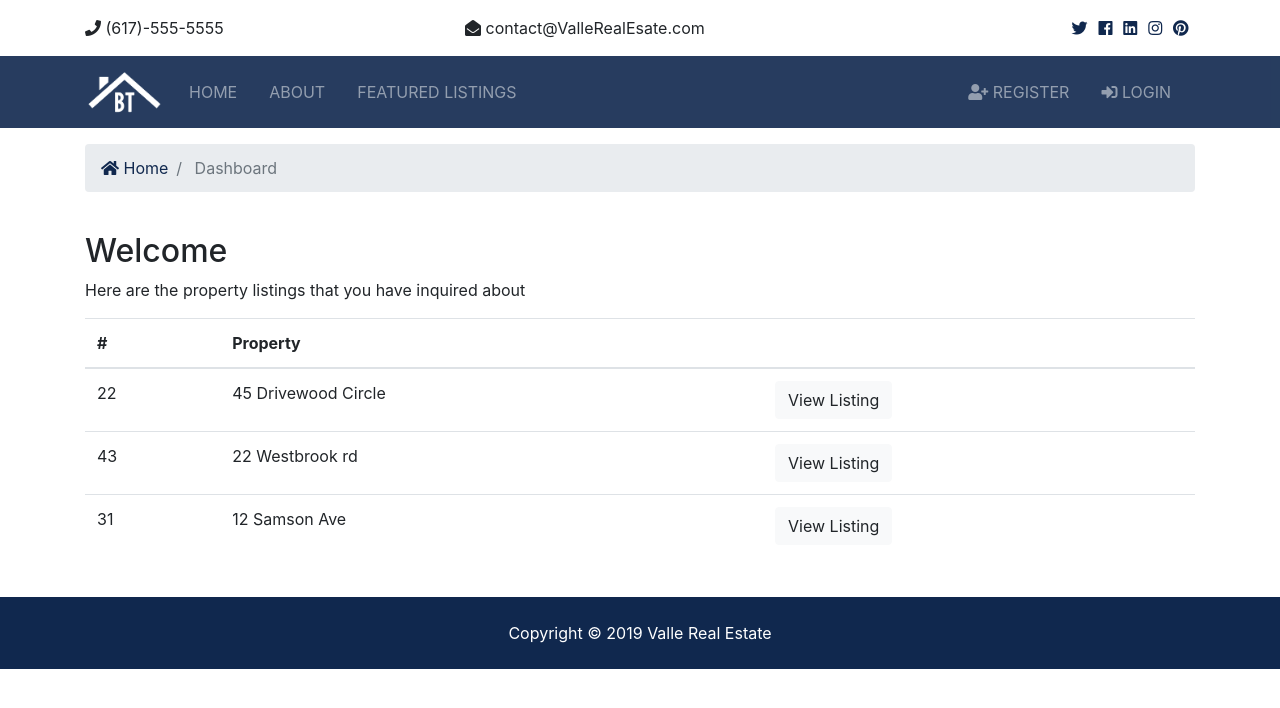
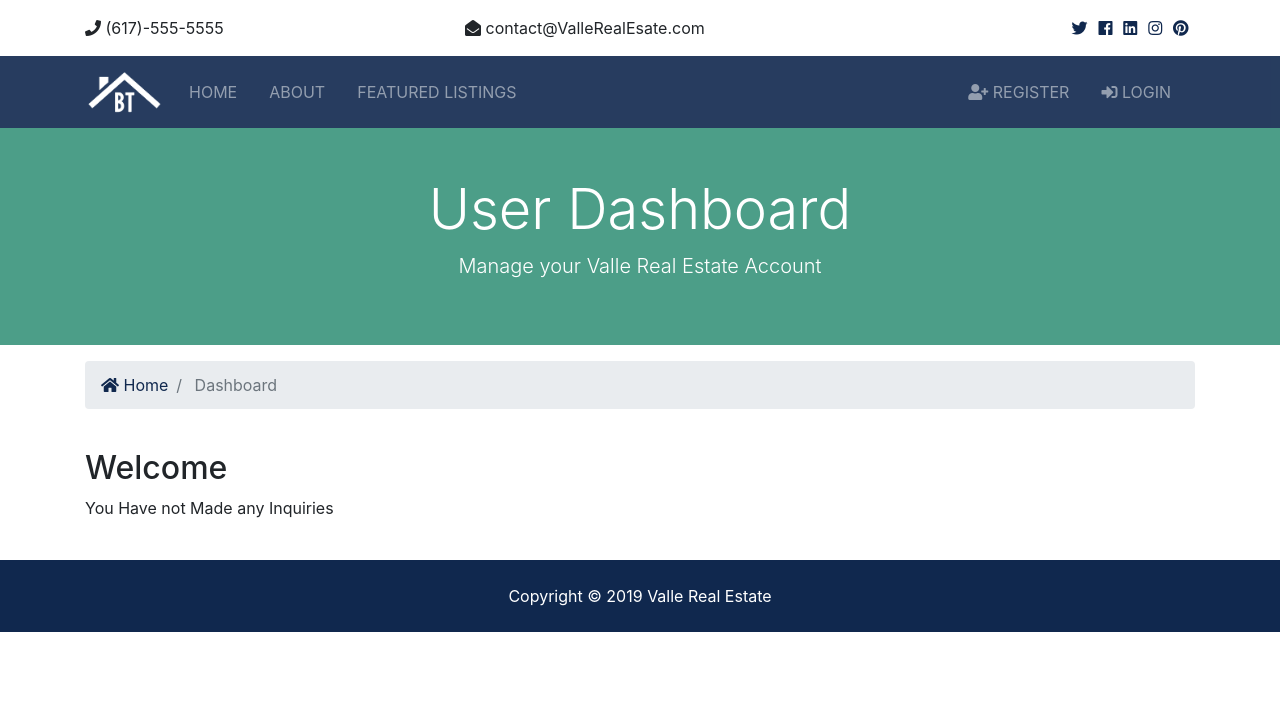
Before and after one commit to e-landeros/valle_real_estate, a Django app: template templates/accounts/dashboard.html in a window 1280 px wide. Shown: the top 708 px of the page. Run offline with Django 3.2, Linux system fonts and the light colour scheme; the template is opened without the code that fills it, so the values that code supplies are empty; some libraries are stand-ins or nearby versions.

Commit message:
implemented misssing dashboard functionality. #testphase

```diff
--- a/templates/accounts/dashboard.html
+++ b/templates/accounts/dashboard.html
@@ -2,6 +2,18 @@
 
 {% block title%} | User Dashboard {% endblock %}
 {% block content %}
+
+<section id="showcase-inner" class="py-5 text-white">
+    <div class="container">
+      <div class="row text-center">
+        <div class="col-md-12">
+          <h1 class="display-4">User Dashboard</h1>
+          <p class="lead">Manage your Valle Real Estate Account</p>
+        </div>
+      </div>
+    </div>
+  </section>
+
   <!-- Breadcrumb -->
   <section id="bc" class="mt-3">
     <div class="container">
@@ -24,7 +36,8 @@
     <div class="container">
       <div class="row">
         <div class="col-md-12">
-          <h2>Welcome </h2>
+          <h2>Welcome {{ user.first_name }}</h2>
+          {% if contacts %}
             <p>Here are the property listings that you have inquired about</p>
             <table class="table">
               <thead>
@@ -35,29 +48,21 @@
                 </tr>
               </thead>
               <tbody>
+                {% for contact in contacts %}
                 <tr>
-                <td>22</td>
-                <td>45 Drivewood Circle</td>
+                  <td>{{ contact.id }}</td>
+                  <td>{{ contact.listing }}</td>
                   <td>
-                  <a class="btn btn-light" href="#">View Listing</a>
+                    <a class="btn btn-light" href="{% url 'listing' contact.listing_id %}">View Listing</a>
                   </td>
                 </tr>
-              <tr>
-                <td>43</td>
-                <td>22 Westbrook rd</td>
-                <td>
-                  <a class="btn btn-light" href="#">View Listing</a>
-                </td>
-              </tr>
-              <tr>
-                <td>31</td>
-                <td>12 Samson Ave</td>
-                <td>
-                  <a class="btn btn-light" href="#">View Listing</a>
-                </td>
-              </tr>
+
+                {% endfor %}
               </tbody>
             </table>
+            {% else %}
+              <p>You Have not Made any Inquiries</p>
+            {% endif %}
         </div>
       </div>
     </div>
```
Also changed, not shown: accounts/views.py (+7 -1 lines). Lines whose indentation alone changed are shown as unchanged.
